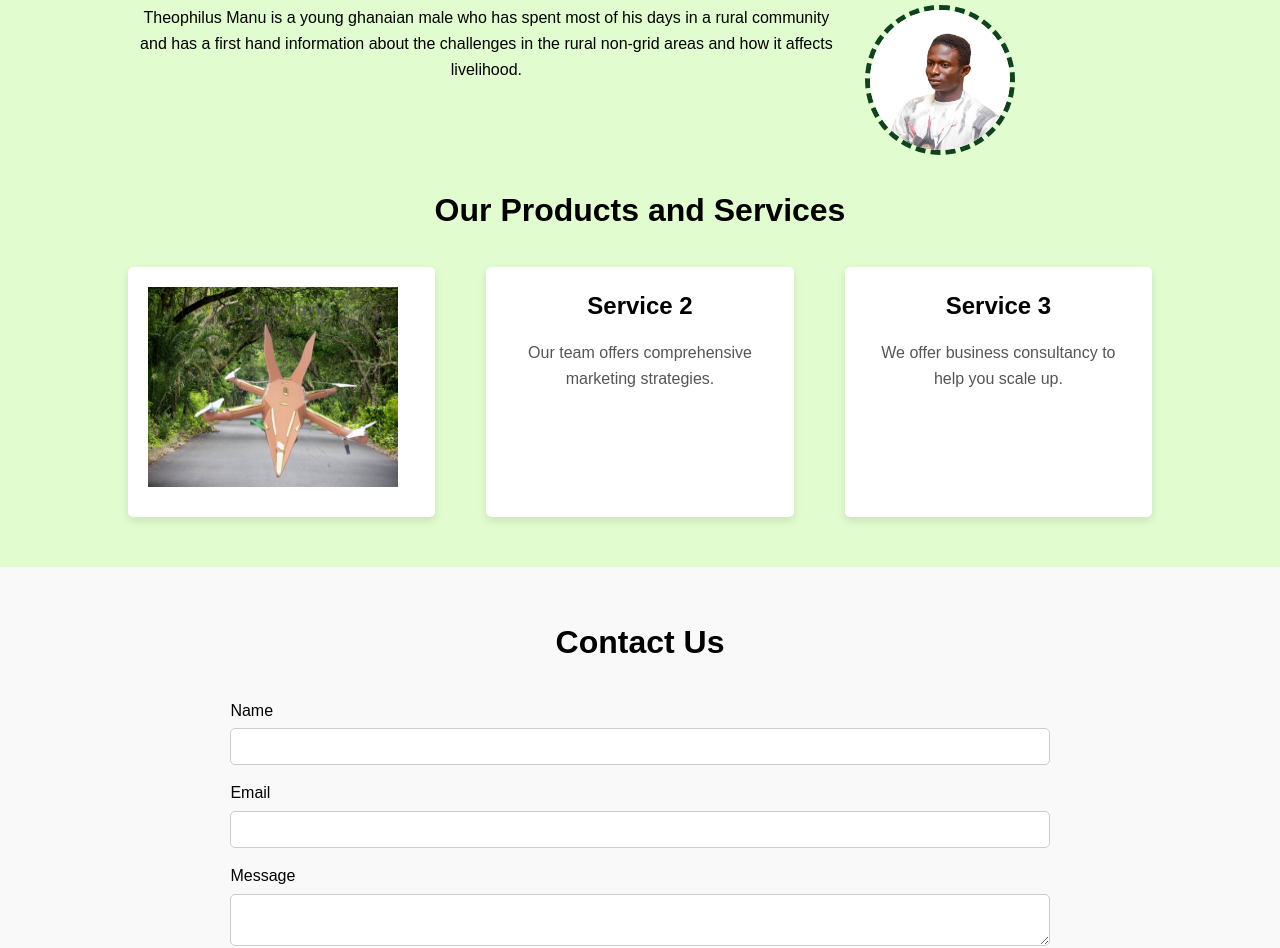
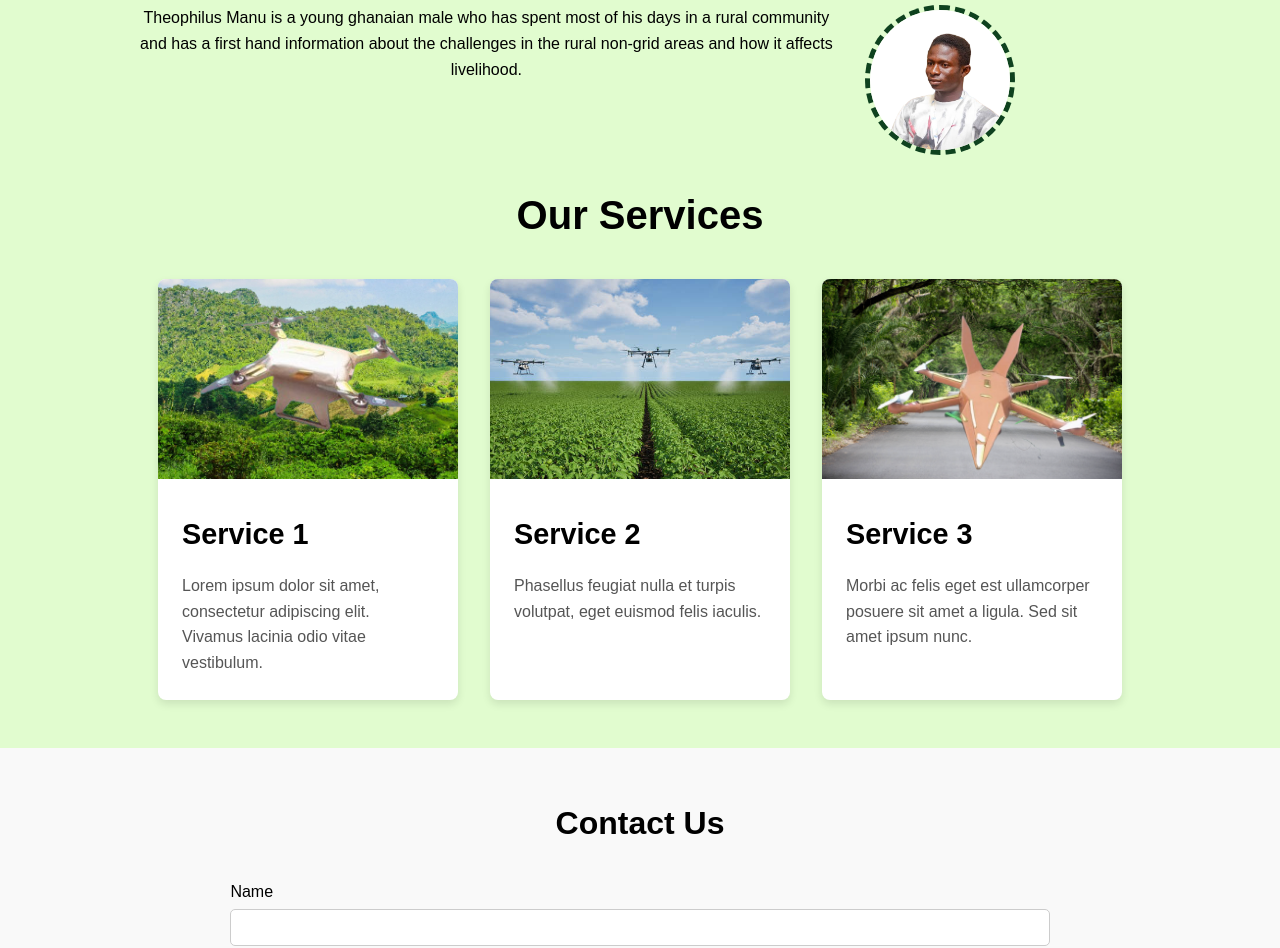
Before and after one commit to GROW-YAI/agrass-drone, a plain HTML site: page index.html in a window 1280 px wide. Shown: the part 760-1708 px from the top of the page. Drawn offline with Linux system fonts and the light colour scheme.

Commit message:
1st final draft

```diff
--- a/index.html
+++ b/index.html
@@ -54,33 +54,39 @@
         <div class="card-image">
           <img src="./images/Manu- BG.png" alt="Image description" class="img">
         </div>
-
     </div>
-
       </div>
 
   </section>
 
   <section id="services" class="services">
-    <h2>Our Products and Services</h2>
+    <h2>Our Services</h2>
     <div class="service-cards">
         <div class="card">
-        <div class="icard">
-          <img src="./images/drone_2_edit.png" alt="" height="200" width="250" class="p-img">
+            <img src="./images/drone-veg-c.png" alt="Service 1">
+            <div class="card-content">
+                <h3>Service 1</h3>
+                <p>Lorem ipsum dolor sit amet, consectetur adipiscing elit. Vivamus lacinia odio vitae vestibulum.</p>
             </div>
-        <div><p>orange drone</p></div>
         </div>
         <div class="card">
+            <img src="./images/drone-f-3.jpg" alt="Service 2">
+            <div class="card-content">
                 <h3>Service 2</h3>
-        <p>Our team offers comprehensive marketing strategies.</p>
+                <p>Phasellus feugiat nulla et turpis volutpat, eget euismod felis iaculis.</p>
+            </div>
         </div>
         <div class="card">
+            <img src="./images/drone_2_edit.png" alt="Service 3">
+            <div class="card-content">
                 <h3>Service 3</h3>
-        <p>We offer business consultancy to help you scale up.</p>
+                <p>Morbi ac felis eget est ullamcorper posuere sit amet a ligula. Sed sit amet ipsum nunc.</p>
             </div>
         </div>
+    </div>
+</section>
 
-  </section>
+
 
   <section id="contact" class="contact">
     <h2>Contact Us</h2>
--- a/style.css
+++ b/style.css
@@ -120,6 +120,7 @@ nav ul li a {
     border-color: #0f421f;
     align-items: center;
 }
+/*services section
 
 .services {
     padding: 50px 10%;
@@ -163,6 +164,53 @@ nav ul li a {
 .icard p-img{
     width: 10%;
     object-fit: cover;
+
+*/
+ /*services 2*/
+ .services {
+    padding: 3rem 2rem;
+    text-align: center;
+}
+
+.services h2 {
+    font-size: 2.5rem;
+    margin-bottom: 2rem;
+}
+
+.service-cards {
+    display: flex;
+    justify-content: center;
+    gap: 2rem;
+    flex-wrap: wrap;
+}
+
+.card {
+    background-color: white;
+    border-radius: 8px;
+    box-shadow: 0 4px 8px rgba(0, 0, 0, 0.1);
+    width: 300px;
+    overflow: hidden;
+}
+
+.card img {
+    width: 100%;
+    height: 200px;
+    object-fit: cover;
+}
+
+.card-content {
+    padding: 1.5rem;
+    text-align: left;
+}
+
+.card-content h3 {
+    font-size: 1.8rem;
+    margin-bottom: 1rem;
+}
+
+.card-content p {
+    font-size: 1rem;
+    color: #555;
 }
 
 .contact {
```
Also changed, not shown: images/trees - Copy.jpg (added). Lines whose indentation alone changed are shown as unchanged.
